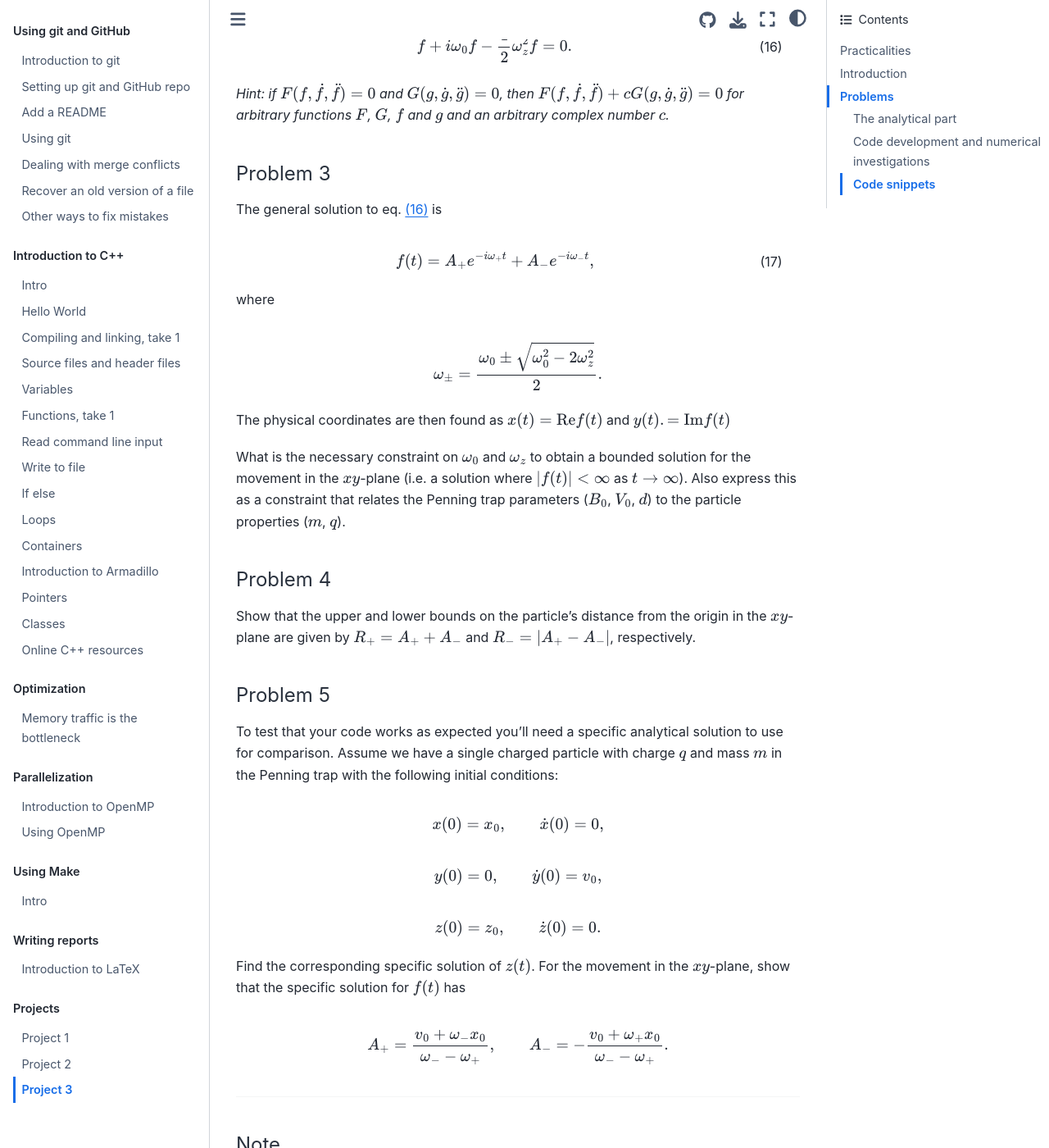
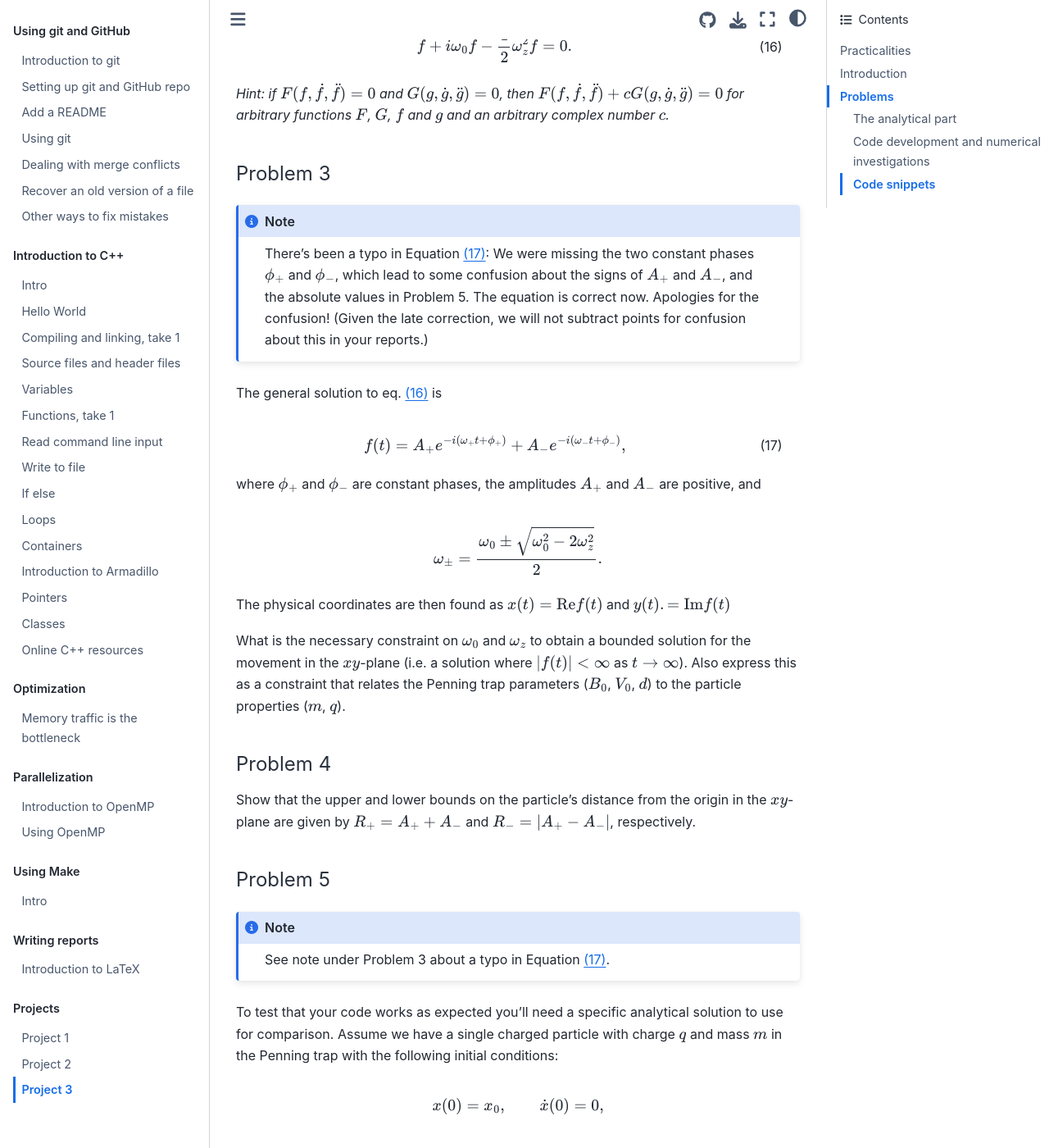
Before and after one commit to anderkve/FYS3150, a Jupyter Book: the page built from book/projects/project3.md, in a window 1280 px wide and 1400 px high, scrolled down 4218 px. Shown: the whole window at 82% size. Built offline with Jupyter Book 1.0.4 settings and Sphinx 7.4.7 and the Sphinx Book theme 1.1.4, drawn with Linux system fonts in a browser that asks for light colours.

Commit message:
Project 3: Fixed typo in general solution f(t) and added notes about this.
	modified:   book/projects/project3.md

````diff
--- a/book/projects/project3.md
+++ b/book/projects/project3.md
@@ -131,17 +131,22 @@ $$ (f_eq)
 
 #### Problem 3
 
+```{note}
+There's been a typo in Equation {eq}`f_general_sol`: We were missing the two constant phases $\phi_+$ and $\phi_-$, which lead to some confusion about the signs of $A_+$ and $A_-$, and the absolute values in Problem 5. The equation is correct now. Apologies for the confusion! (Given the late correction, we will not subtract points for confusion about this in your reports.)
+```
+
 The general solution to eq. {eq}`f_eq` is
 
 $$
-f(t) = A_+ e^{-i\omega_+ t} + A_- e^{-i\omega_- t},
+f(t) = A_+ e^{-i(\omega_+ t + \phi_+)} + A_- e^{-i(\omega_- t + \phi_-)},
 $$ (f_general_sol)
 
-where
+where $\phi_+$ and $\phi_-$ are constant phases, the amplitudes $A_+$ and $A_-$ are positive, and
 
 $$
 \omega_\pm = \frac{\omega_0 \pm \sqrt{\omega_0^2 - 2\omega_z^2}}{2}.
 $$
+
 
 The physical coordinates are then found as $x(t) = \text{Re} f(t)$ and $y(t). = \text{Im} f(t)$
 
@@ -154,6 +159,10 @@ $R_+ = A_+ + A_-$ and $R_- = |A_+ - A_-|$, respectively.
 
 
 #### Problem 5
+
+```{note}
+See note under Problem 3 about a typo in Equation {eq}`f_general_sol`.
+```
 
 To test that your code works as expected you'll need a specific analytical solution to use for comparison. Assume we have a single charged particle with charge $q$ and mass $m$ in the Penning trap with the following initial conditions:
 
@@ -175,6 +184,8 @@ Find the corresponding specific solution of $z(t)$. For the movement in the $xy$
 $$
 A_+ = \frac{v_0 + \omega_- x_0}{\omega_- - \omega_+}, \qquad A_- = - \frac{v_0 + \omega_+ x_0}{\omega_- - \omega_+}.
 $$
+
+
 
 ----
 
````
